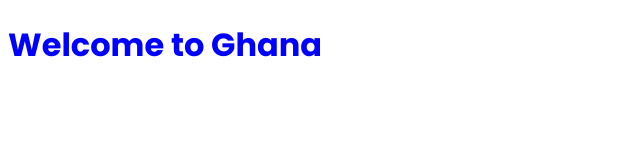
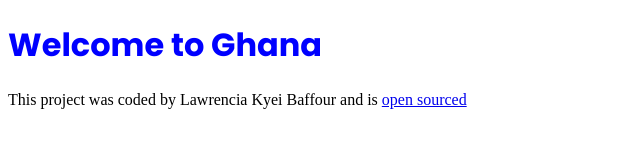
Before and after one commit to Cia-17/Final-responsive-project-portfolio, a plain HTML site: page index.html in a window 1280 px wide. Shown: the whole page, without its empty margins (0-640 px from the left). Drawn offline with Linux system fonts and the light colour scheme.

Commit message:
added link to Github in footer

```diff
--- a/index.html
+++ b/index.html
@@ -11,5 +11,7 @@
 </head>
 <body>
     <h1>Welcome to Ghana</h1>
+
+    <footer>This project was coded by Lawrencia Kyei Baffour and  is <a href="https://github.com/Cia-17/Final-responsive-project-portfolio" target="_blank">open sourced</a></footer>
 </body>
 </html>
```
